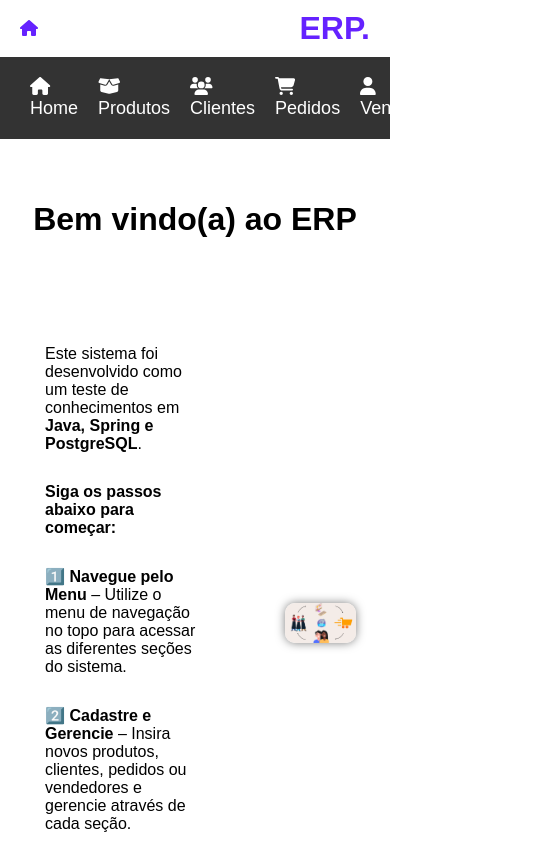
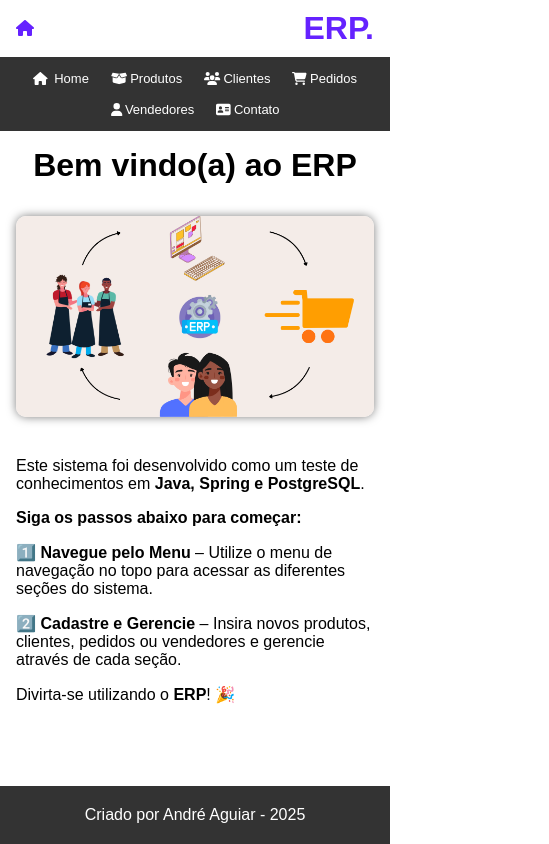
Before and after one commit to dev-aguiar/erp-frontend, a React (Vite) app: page / in a window 390 px wide. Shown: the top 844 px of the page, 549 px wide, since content can reach past the window. Built offline with nearby package versions, Linux system fonts and the light colour scheme.

Commit message:
Ajuste na responsividade do mobile

```diff
--- a/src/index.css
+++ b/src/index.css
@@ -653,3 +653,91 @@ button:hover {
   padding: 20px;
   text-align: center;
 }
+
+/*  mobile */
+@media (max-width: 768px) {
+  .header {
+    padding: 10px 16px;
+  }
+
+  .menu__container {
+    flex-wrap: wrap;
+    justify-content: center;
+    gap: 4px 6px;
+    padding: 8px 10px;
+  }
+  .menu__item {
+    font-size: 14px;
+    padding: 8px 10px;
+  }
+
+  .home__container {
+    display: flex;
+    flex-direction: column;
+  }
+  .home__container-title,
+  .home__container-text,
+  .home__container-image {
+    padding: 16px;
+  }
+  .home__container-image img {
+    width: 100%;
+  }
+  .home__container-text p {
+    text-align: left;
+    padding: 8px 0;
+  }
+
+  .produtos__header,
+  .clientes__header,
+  .pedidos__header,
+  .vendedores__header {
+    font-size: 26px;
+  }
+
+  .produtos,
+  .clientes,
+  .pedidos,
+  .vendedores,
+  .contato {
+    padding: 12px;
+  }
+
+  .produtos__card,
+  .clientes__card,
+  .pedidos__card,
+  .vendedores__card {
+    grid-template-columns: 1fr;
+    padding: 8px;
+    gap: 14px;
+  }
+
+  .single__card {
+    max-width: 100%;
+    margin: 0;
+  }
+
+  .modal__container {
+    padding: 16px;
+  }
+  .modal__container-body {
+    max-height: 88vh;
+    overflow-y: auto;
+  }
+}
+
+@media (max-width: 400px) {
+  .menu__item {
+    font-size: 13px;
+    padding: 6px 8px;
+  }
+  .menu__icon {
+    margin-right: 3px;
+  }
+  .produtos__header,
+  .clientes__header,
+  .pedidos__header,
+  .vendedores__header {
+    font-size: 22px;
+  }
+}
```
